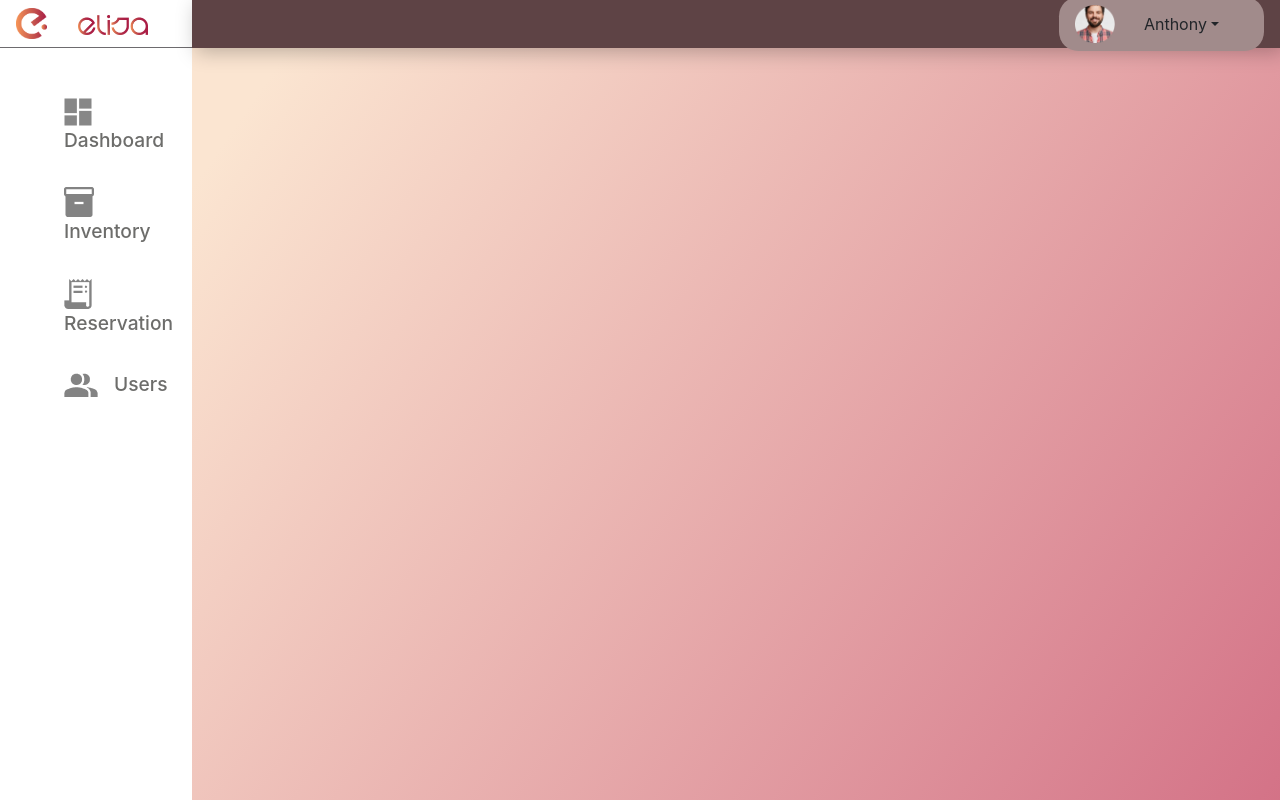
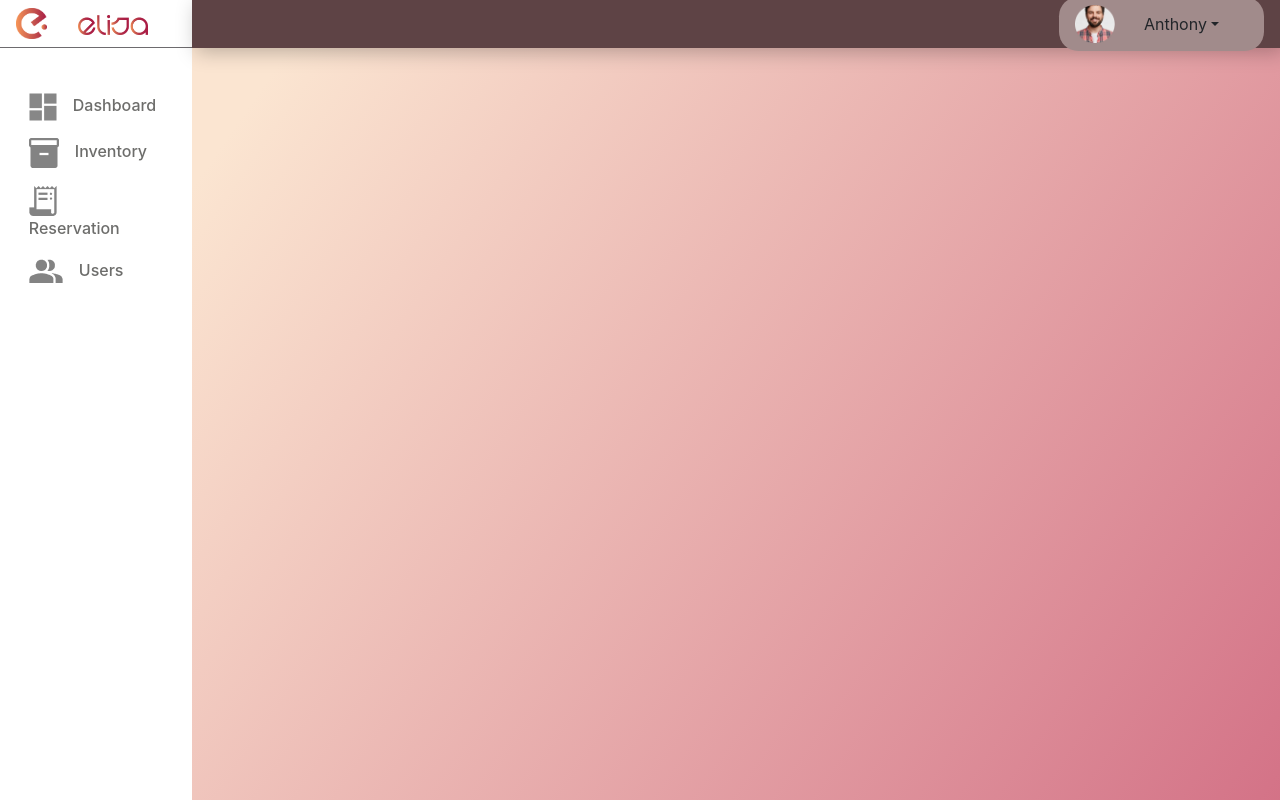
Before and after one commit to carlocabanilla23/ELISA, a React (Create React App) app: page /Home in a window 1280 px wide. Built offline with nearby package versions, Linux system fonts and the light colour scheme; no server answers; what aws-amplify would draw is missing.

Commit message:
Tu - AddItem Button, Sidebar Media Query

```diff
--- a/src/component/Inventory.js
+++ b/src/component/Inventory.js
@@ -84,7 +84,6 @@ function Inventory () {
                 </div>
 
                 <div className="col text-end adduser">
-                    {/* <button type="submit" className="btn" id="AddUser">Add Item</button> */}
                     <button type="submit" className="btn" id="AddUser" onClick={AddItem}>Add Item</button>
 
                 </div>
--- a/src/component/RoomLocation.js
+++ b/src/component/RoomLocation.js
@@ -18,10 +18,10 @@ function RoomLocation () {
 
     const navigate = useNavigate();
 
-    // const AddUser = e => {
-    //     e.preventDefault();
-    //     navigate('/CreateUser');
-    // }
+    const AddItem = e => {
+        e.preventDefault();
+        navigate('/AddItem');
+    }
 
     useEffect( () => {
         API.get("inventory","/items/").then( itemRes => {
@@ -90,7 +90,7 @@ function RoomLocation () {
                 </div>
 
                 <div className="col text-end adduser">
-                    <button type="submit" className="btn" id="AddUser">Add Item</button>
+                    <button type="submit" className="btn" id="AddUser" onClick={AddItem}>Add Item</button>
                 </div>
 
                 <div className="col auto dropdown">
--- a/src/component/StorageLocation.js
+++ b/src/component/StorageLocation.js
@@ -19,10 +19,10 @@ function StorageLocation () {
 
     const navigate = useNavigate();
 
-    // const AddUser = e => {
-    //     e.preventDefault();
-    //     navigate('/CreateUser');
-    // }
+    const AddItem = e => {
+        e.preventDefault();
+        navigate('/AddItem');
+    }
 
     useEffect( () => {
         // const items = await API.get('myCloudApi', '/items', );
@@ -97,7 +97,7 @@ function StorageLocation () {
                 </div>
 
                 <div className="col text-end adduser">
-                    <button type="submit" className="btn" id="AddUser">Add Item</button>
+                    <button type="submit" className="btn" id="AddUser" onClick={AddItem}>Add Item</button>
                 </div>
 
                 <div className="col auto dropdown">
--- a/src/component/styles/Header.css
+++ b/src/component/styles/Header.css
@@ -83,9 +83,15 @@
 .dropdown-menu li:first-child {
     border-top: none;
 }
-@media (min-width: 768px) and (max-width: 1024px) and (min-height: 700px) {
-.navbar {
+
+/* Macbook 13 */
+@media only screen
+  and (min-device-width: 1440px)
+  and (max-device-width: 1660px)
+  and (-webkit-min-device-pixel-ratio: 1)
+{
+    .navbar {
     width: 80%;
     left: 10%;
+    }
 }
-  }
--- a/src/component/styles/Sidebar.css
+++ b/src/component/styles/Sidebar.css
@@ -104,7 +104,6 @@
         width: 10%;
     }
 } */
-
 @media screen
   and (min-device-width: 900px)
   and (max-device-width:1440px)
@@ -140,3 +139,59 @@
 
     }
 }
+@media screen and (min-width: 1250px) and (max-width: 1600px) {
+
+    .menu ul {
+        list-style-type: none;
+        font-family: 'Inter', sans-serif;
+        font-size: 1.2rem;
+        font-weight: 500;
+    }
+    .menu ul li {
+        padding: 0.3em;
+        margin-left: 0;
+        margin-top: 0.5em;
+        margin-right: 0;
+        list-style: none;
+        font-family: 'Inter', sans-serif;
+        font-size: 1rem;
+        font-weight: 500;
+    }
+
+    .menu-list a {
+        color: #6D6D6B;
+        text-decoration: none;
+        transition: color ease 0.3s;
+
+    }
+
+    .inventory-dropdown ul li {
+        font-size: 0.9rem;
+        padding-left: 1.5rem;
+
+    }
+}
+@media screen and (max-width: 1250px) {
+    .menu-list a {
+        opacity: 0;
+        visibility: hidden;
+        display: none;
+    }
+
+    .inventory-dropdown {
+        background-color: rgba(199, 196, 196, 0.623);
+        position: absolute;
+        top: 15%;
+        left: 60%;
+       width: 200px;
+
+        border-radius: 10px;
+
+    }
+
+    .inventory-dropdown ul li {
+        padding: 0;
+        margin: 0;
+    }
+
+}
```
